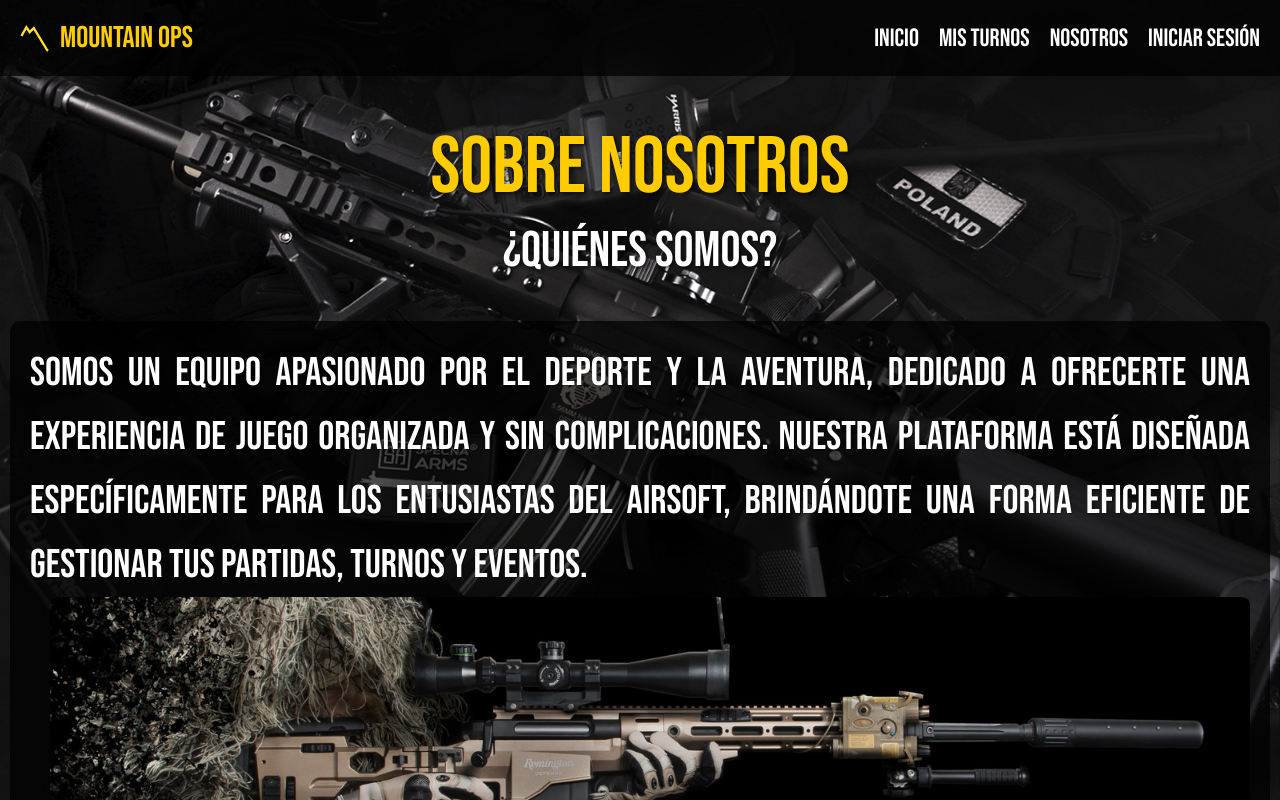
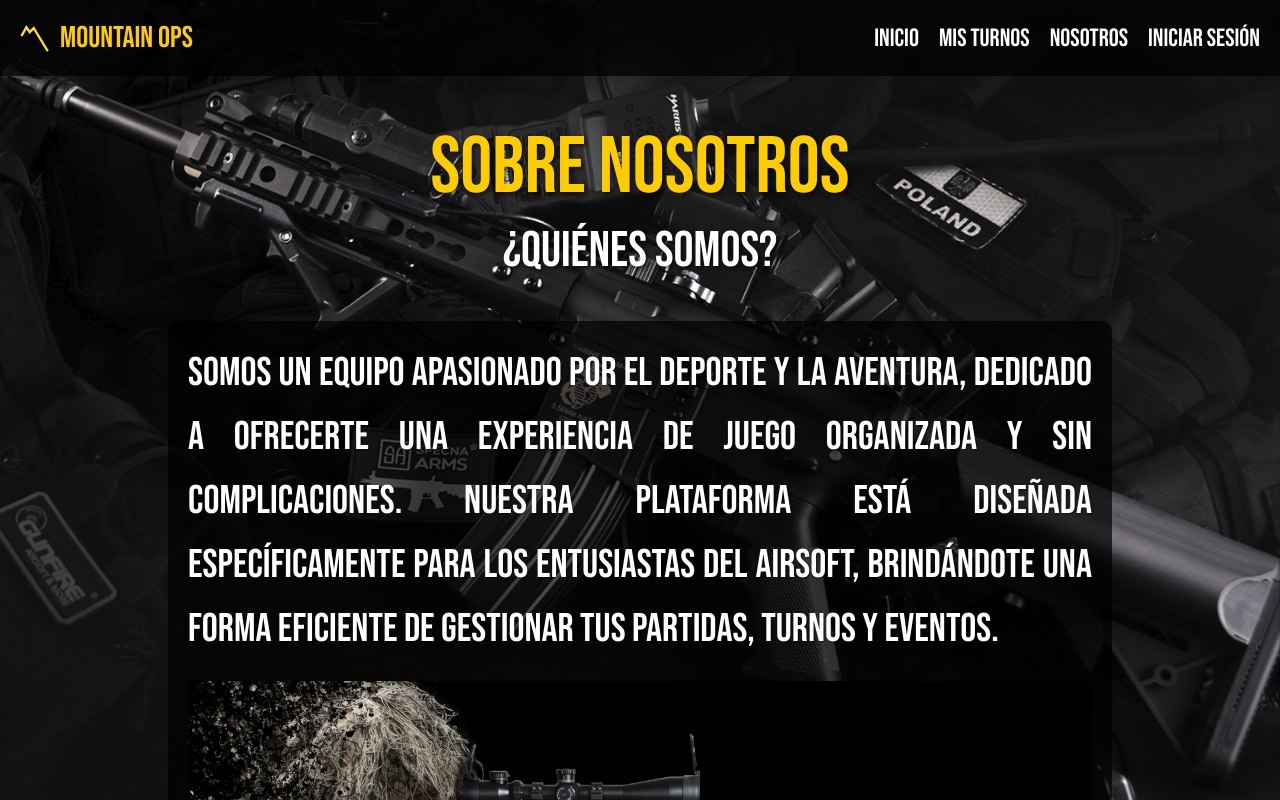
Before and after one commit to LucianoEmeri/MountainOps, a React (Vite) app: page /about in a window 1280 px wide. Built offline with nearby package versions, Linux system fonts and the light colour scheme.

Commit message:
Solución banner de about

```diff
--- a/src/components/ImgText/ImgTextAbout.jsx
+++ b/src/components/ImgText/ImgTextAbout.jsx
@@ -1,6 +1,6 @@
 import styles from "./ImgTextAbout.module.css";
-import textImg from "../../assets/10.jpg"
-import textImg2 from "../../assets/9.jpg"
+import textImg from "../../assets/10.jpg";  // Importa las imágenes
+import textImg2 from "../../assets/9.jpg"; // Importa las imágenes
 
 const ImgTextAbout = () => {
     return (
@@ -8,10 +8,9 @@ const ImgTextAbout = () => {
             <p>
                 Somos un equipo apasionado por el deporte y la aventura, dedicado a ofrecerte una experiencia de juego organizada y sin complicaciones. Nuestra plataforma está diseñada específicamente para los entusiastas del airsoft, brindándote una forma eficiente de gestionar tus partidas, turnos y eventos.
                 <br />
-                <img src={textImg} />
-                {/* Entendemos la importancia de la organización y la puntualidad en cada partida. Con años de experiencia en el campo de batalla, sabemos lo frustrante que puede ser la falta de coordinación y la pérdida de tiempo. Por eso, decidimos crear una solución que facilite la gestión de turnos y eventos, asegurando que cada partida se desarrolle de manera fluida y ordenada. */}
+                <img src={textImg} alt="Imagen 1" />
                 Nuestra misión es simplificar la gestión de turnos y eventos de airsoft para que puedas concentrarte en lo que realmente importa: ¡disfrutar del juego! Queremos que cada jugador tenga acceso a una herramienta que le permita registrarse fácilmente, ver los horarios de los turnos, y recibir notificaciones oportunas para no perderse ninguna partida.
-                <img src={textImg2} />
+                <img src={textImg2} alt="Imagen 2" />
             </p>
         </div>
     );
--- a/src/components/ImgText/ImgTextAbout.module.css
+++ b/src/components/ImgText/ImgTextAbout.module.css
@@ -23,9 +23,10 @@ p {
 }
 
 .container img {
-    width: 75rem;
-    max-height: 20rem;
-    margin-left: 20px;
+    width: 100%;
+    height: auto;
+    max-height: 350px;
+    margin-top: 20px;
     border-radius: 8px;
     object-fit: cover;
 }
```
Also changed, not shown: 1 other file (tests, documents, lock files or other folders).
